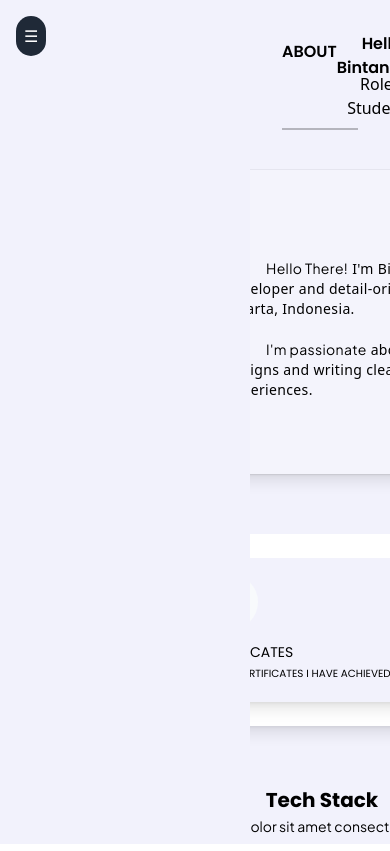
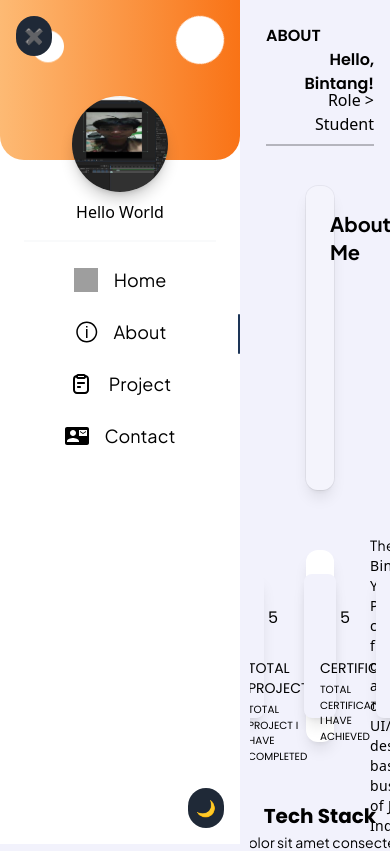
Before and after one commit to Bibintanggg/porto-V3, a React (Vite) app: page /about in a window 390 px wide. Shown: the top 851 px of the page. Built offline with nearby package versions, Linux system fonts and the light colour scheme; grey boxes are pictures that could not be loaded.

Commit message:
Eror Responsive

```diff
--- a/src/Pages/About.jsx
+++ b/src/Pages/About.jsx
@@ -26,8 +26,8 @@ import TrelloIcon from "../assets/TechIcon/Trello.svg";
 
 function About() {
   const [activeStack, setActiveStack] = useState("FRAMEWORK");
-  const { darkMode, toggleDarkMode } = useDarkMode();
-  const { isOpen, setIsOpen } = useState(true)
+  const { darkMode } = useDarkMode();
+  const [isOpen, setIsOpen] = useState(true);
 
   const dataProject = [
     {
@@ -89,82 +89,71 @@ function About() {
 
   return (
     <div
-      className={`relative min-h-screen h-screen flex ${
-        darkMode ? "bg-[#131523]" : "bg-[#f2f2fc]"
-      }`}
+      className={`relative min-h-screen flex transition-all duration-300 ${darkMode ? "bg-[#131523]" : "bg-[#f2f2fc]"
+        } ${isOpen ? "" : "-ml-[17rem]"}`}
     >
       <div className="w-[250px] h-screen fixed top-0 left-0">
-        <Sidebar isOpen={isOpen} setIsOpen={setIsOpen}/>
+        <Sidebar isOpen={isOpen} setIsOpen={setIsOpen} />
       </div>
 
-      <div className="ml-[250px] w-full overflow-y-auto">
-        <div className="bg-transparent p-8">
-          <div className="flex justify-between text-left">
+      <div className="flex-1 ml-[250px] p-4 md:p-8 overflow-y-auto">
+        <div className="bg-transparent">
+          <div className="flex flex-col md:flex-row justify-between text-left">
             <h1
-              className={`text-base font-semibold font-poppins pt-2 ${
-                darkMode ? "text-white" : "text-black"
+              className={`text-base font-semibold font-poppins pt-2 ${darkMode ? "text-white" : "text-black"
                 }`}
             >
               ABOUT
             </h1>
             <div
-              className={`text-right ${darkMode ? "text-white" : "text-black"}`}
+              className={`text-right ${darkMode ? "text-white" : "text-black"
+                }`}
             >
               <h2
-                className={`text-base font-semibold font-poppins ${
-                  darkMode ? "text-white" : "text-black"
+                className={`text-base font-semibold font-poppins ${darkMode ? "text-white" : "text-black"
                   }`}
               >
                 Hello, Bintang!
               </h2>
               <p
-                className={`-translate-y-2 ${
-                  darkMode ? "text-white" : "text-black"
+                className={`-translate-y-2 ${darkMode ? "text-white" : "text-black"
                   }`}
               >
                 Role &gt; Student
               </p>
             </div>
           </div>
-          <div
-            className={`w-full h-0.5 mx-auto opacity-25 ${
-              darkMode ? "bg-white" : "bg-black"
-            }`}
-          ></div>
+          <div className={`w-full h-0.5 ${darkMode ? 'bg-white' : 'bg-black'} mx-auto opacity-25`}></div>
 
           <div className="flex flex-col items-center h-auto gap-5 p-10">
-            <div className="flex items-center gap-5">
+            <div className="flex flex-col md:flex-row items-center gap-5 w-full">
               <div
-                className={`w-[60rem] h-[19rem] items-center mx-auto isolate aspect-video
-                rounded-xl shadow-lg ring-1 ring-black/5 ${
-                  darkMode
+                className={`w-full md:w-[60rem] h-[19rem] items-center mx-auto isolate aspect-video
+                rounded-xl shadow-lg ring-1 ring-black/5 ${darkMode
                     ? "bg-gradient-to-r from-black/20 to-black/20 "
                     : "bg-white/20"
                   }`}
               >
                 <div className="p-6 flex items-center gap-4">
                   <h1
-                    className={`font-bold text-xl font-jakarta ${
-                      darkMode ? "text-white" : "text-black"
+                    className={`font-bold text-xl font-jakarta ${darkMode ? "text-white" : "text-black"
                       }`}
                   >
                     About Me
                   </h1>
                   <div className="relative flex items-center">
                     <div
-                      className={`absolute w-24 h-0.5 left-1 ${
-                        darkMode ? "bg-white" : "bg-black"
+                      className={`absolute w-24 h-0.5 left-1 ${darkMode ? "bg-white" : "bg-black"
                         }`}
                     ></div>
                   </div>
                 </div>
                 <div className="px-16">
-                  <div className="flex items-start gap-32">
+                  <div className="flex flex-col md:flex-row items-start gap-5">
                     <img src={FotoBintang} className="w-48 h-48 rounded-full" />
                     <div className="pt-3">
                       <p
-                        className={`max-w-lg tracking-wide text-sm ${
-                          darkMode ? "text-white" : "text-black"
+                        className={`max-w-lg tracking-wide text-sm ${darkMode ? "text-white" : "text-black"
                           }`}
                       >
                         <span className="ml-10 font-jakarta">Hello There!</span>{" "}
@@ -173,8 +162,7 @@ function About() {
                         the bustling city of Jakarta, Indonesia.
                       </p>
                       <p
-                        className={`max-w-lg tracking-wide mt-5 text-sm ${
-                          darkMode ? "text-white" : "text-black"
+                        className={`max-w-lg tracking-wide mt-5 text-sm ${darkMode ? "text-white" : "text-black"
                           }`}
                       >
                         <span className="ml-10 font-jakarta">
@@ -191,9 +179,8 @@ function About() {
             </div>
 
             <div
-              className={`w-[60rem] h-48 mt-10  flex gap-10 items-center justify-center
-              isolate aspect-video rounded-xl shadow-lg ${
-                darkMode
+              className={`w-full md:w-[60rem] h-48 mt-10 flex gap-10 items-center justify-center
+              isolate aspect-video rounded-xl shadow-lg ${darkMode
                   ? "bg-gradient-to-r from-black/30 to-black/10"
                   : "bg-white"
                 }`}
@@ -201,19 +188,17 @@ function About() {
               {dataProject.map((project) => (
                 <div
                   key={project.id}
-                  className={`p-4 rounded-lg h-36 w-[17rem]
-                  isolate aspect-video shadow-lg ${
-                    darkMode
+                  className={`p-4 rounded-lg h-36 w-full md:w-[17rem]
+                  isolate aspect-video shadow-lg ${darkMode
                       ? "bg-gradient-to-r from-black/30 to-black/20 "
                       : "bg-[#f2f2fc]"
                     }`}
                 >
                   <div className="cursor-pointer">
-                    <div className="flex items-center gap-[9.75rem]">
+                    <div className="flex items-center gap-5">
                       <div
                         className={`w-14 h-14 rounded-full justify-center items-center flex
-                        ${
-                          darkMode
+                        ${darkMode
                             ? "bg-gray-50/20 invert brightness-75"
                             : "bg-slate-50"
                           }`}
@@ -221,24 +206,21 @@ function About() {
                         <img src={project.icon} />
                       </div>
                       <p
-                        className={`font-poppins ${
-                          darkMode ? "text-white" : "text-black"
+                        className={`font-poppins ${darkMode ? "text-white" : "text-black"
                           }`}
                       >
                         {project.value}
                       </p>
                     </div>
                     <p
-                      className={`text-sm translate-y-3 font-poppins ${
-                        darkMode ? "text-white" : "text-black"
+                      className={`text-sm translate-y-3 font-poppins ${darkMode ? "text-white" : "text-black"
                         }`}
                     >
                       {project.title}
                     </p>
                     <div className="translate-y-4 font-poppins flex gap-5">
                       <span
-                        className={`text-[0.65rem] ${
-                          darkMode ? "text-white" : "text-black"
+                        className={`text-[0.65rem] ${darkMode ? "text-white" : "text-black"
                           }`}
                       >
                         {project.desc}
@@ -253,15 +235,13 @@ function About() {
             <div>
               <div className="text-center">
                 <p
-                  className={`text-xl font-bold mt-10 font-poppins ${
-                    darkMode ? "text-white" : "text-black"
+                  className={`text-xl font-bold mt-10 font-poppins ${darkMode ? "text-white" : "text-black"
                     }`}
                 >
                   Tech Stack
                 </p>
                 <span
-                  className={`text-sm font-jakarta ${
-                    darkMode ? "text-white" : "text-black"
+                  className={`text-sm font-jakarta ${darkMode ? "text-white" : "text-black"
                     }`}
                 >
                   Lorem ipsum dolor sit amet consectetur adipisicing elit.
@@ -272,16 +252,14 @@ function About() {
                 <div className="items-center justify-center flex pt-5">
                   <div
                     className={`w-24 h-14 rounded-lg flex justify-center items-center
-                    isolate aspect-video ${
-                      darkMode
+                    isolate aspect-video ${darkMode
                         ? "bg-gradient-to-r from-black/30 to-black/20"
                         : "bg-white"
                       }`}
                   >
                     <div
                       className={`w-20 h-10 rounded-lg flex justify-center items-center backdrop-blur-md backdrop-brightness-75
-                      ${
-                        darkMode
+                      ${darkMode
                           ? "bg-gradient-to-r from-black/30 to-black/10"
                           : "bg-gray-100"
                         }`}
@@ -289,8 +267,7 @@ function About() {
                       <img
                         src={TechIcon}
                         alt="Tech"
-                        className={`w-7 ${
-                          darkMode ? "invert brightness-75" : "text-black"
+                        className={`w-7 ${darkMode ? "invert brightness-75" : "text-black"
                           }`}
                       />
                     </div>
@@ -300,9 +277,7 @@ function About() {
                 <div className="flex items-center justify-center mt-2">
                   <button
                     className={`flex items-center justify-center gap-11 w-[360px] h-[65px] rounded-lg
-                  isolate aspect-video shadow-lg ">
-                    ${
-                      darkMode
+                  isolate aspect-video shadow-lg ${darkMode
                         ? "bg-gradient-to-r from-black/30 to-black/10"
                         : "bg-white"
                       }`}
@@ -312,10 +287,8 @@ function About() {
                         key={items.id}
                         onClick={() => setActiveStack(items.title)}
                         className={`flex items-center gap-2 w-36 h-10 rounded-md
-                          cursor-pointer isolate aspect-video shadow-lg "> ${
-                            activeStack === items.title ? "bg-gray-100" : ""
-                          } ${
-                          darkMode
+                          cursor-pointer isolate aspect-video shadow-lg ${activeStack === items.title ? "bg-gray-100" : ""
+                          } ${darkMode
                             ? "text-white bg-gradient-to-r from-black/50 to-black/30"
                             : "text-black bg-gray-100 "
                           }`}
@@ -324,8 +297,7 @@ function About() {
                           <img
                             src={items.icon}
                             alt=""
-                            className={`w-6 h-6 ${
-                              darkMode ? "invert brightness-75" : ""
+                            className={`w-6 h-6 ${darkMode ? "invert brightness-75" : ""
                               }`}
                           />
                           <p className="text-sm">{items.title}</p>
@@ -335,7 +307,7 @@ function About() {
                   </button>
                 </div>
 
-                <div className="grid grid-cols-6 gap-4 mt-5 rounded-lg">
+                <div className="grid grid-cols-2 md:grid-cols-3 lg:grid-cols-6 gap-4 mt-5 rounded-lg">
                   {displayedStack.map((icons) => (
                     <div
                       key={icons.id}
@@ -343,8 +315,7 @@ function About() {
                     >
                       <div
                         className={`relative flex items-center justify-center w-48 h-6 rounded p-10 gap-3
-                          overflow-hidden group transition-all duration-300 ease-in-out backdrop-blur-md backdrop-brightness-75 ${
-                            darkMode
+                          overflow-hidden group transition-all duration-300 ease-in-out backdrop-blur-md backdrop-brightness-75 ${darkMode
                             ? "bg-gradient-to-r from-black/30 to-black/20 border border-white/10"
                             : "bg-white"
                           }`}
@@ -359,8 +330,7 @@ function About() {
                           />
                           <span
                             className={`text-xs mt-2 font-poppins transition-transform duration-700
-                          ease-in-out group-hover:translate-x-2 ${
-                          darkMode ? "text-white" : "text-black"
+                          ease-in-out group-hover:translate-x-2 ${darkMode ? "text-white" : "text-black"
                               }`}
                           >
                             {icons.name}
```
Lines whose indentation alone changed are shown as unchanged.
